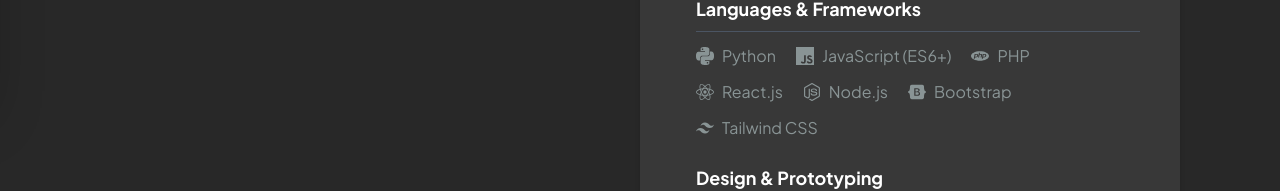
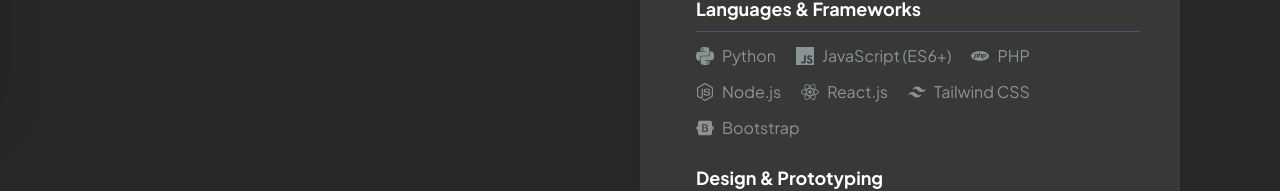
Before and after one commit to vsbuidev/vsbuidev.github.io, a React (Vite) app: page /resume in a window 1280 px wide. Shown: the part 697-888 px from the top of the page. Built offline with nearby package versions, Linux system fonts and the light colour scheme.

Commit message:
latest commit

```diff
--- a/src/components/Resume.tsx
+++ b/src/components/Resume.tsx
@@ -1,20 +1,15 @@
 import React from "react";
 import {
   SiJavascript,
-  SiTypescript,
   SiReact,
-  SiHtml5,
-  SiCss3,
   SiBootstrap,
   SiTailwindcss,
   SiFigma,
   SiNodedotjs,
-  SiExpress,
   SiPhp,
   SiMysql,
   SiMongodb,
   SiGithubactions,
-  SiJenkins,
   SiDocker,
   SiTerraform,
   SiGnubash,
@@ -43,14 +38,6 @@
       icon: <SiJavascript />,
       name: "JavaScript (ES6+)",
     },
-    // {
-    //   icon: <SiTypescript />,
-    //   name: "TypeScript",
-    // },
-    // {
-    //   icon: <SiExpress />,
-    //   name: "Express.js",
-    // },
     {
       icon: <SiPhp />,
       name: "PHP",
@@ -59,28 +46,20 @@
 
   const fullstack_frameworks = [
     {
+      icon: <SiNodedotjs />,
+      name: "Node.js",
+    },
+    {
       icon: <SiReact />,
       name: "React.js",
     },
     {
-      icon: <SiNodedotjs />,
-      name: "Node.js",
+      icon: <SiTailwindcss />,
+      name: "Tailwind CSS",
     },
-    // {
-    //   icon: <SiHtml5 />,
-    //   name: "HTML5",
-    // },
-    // {
-    //   icon: <SiCss3 />,
-    //   name: "CSS3",
-    // },
     {
       icon: <SiBootstrap />,
       name: "Bootstrap",
-    },
-    {
-      icon: <SiTailwindcss />,
-      name: "Tailwind CSS",
     },
   ];
 
@@ -133,10 +112,6 @@
       icon: <VscAzureDevops />,
       name: "Azure DevOps",
     },
-    // {
-    //   icon: <SiJenkins />,
-    //   name: "Jenkins",
-    // },
     {
       icon: <SiDocker />,
       name: "Docker",
```
